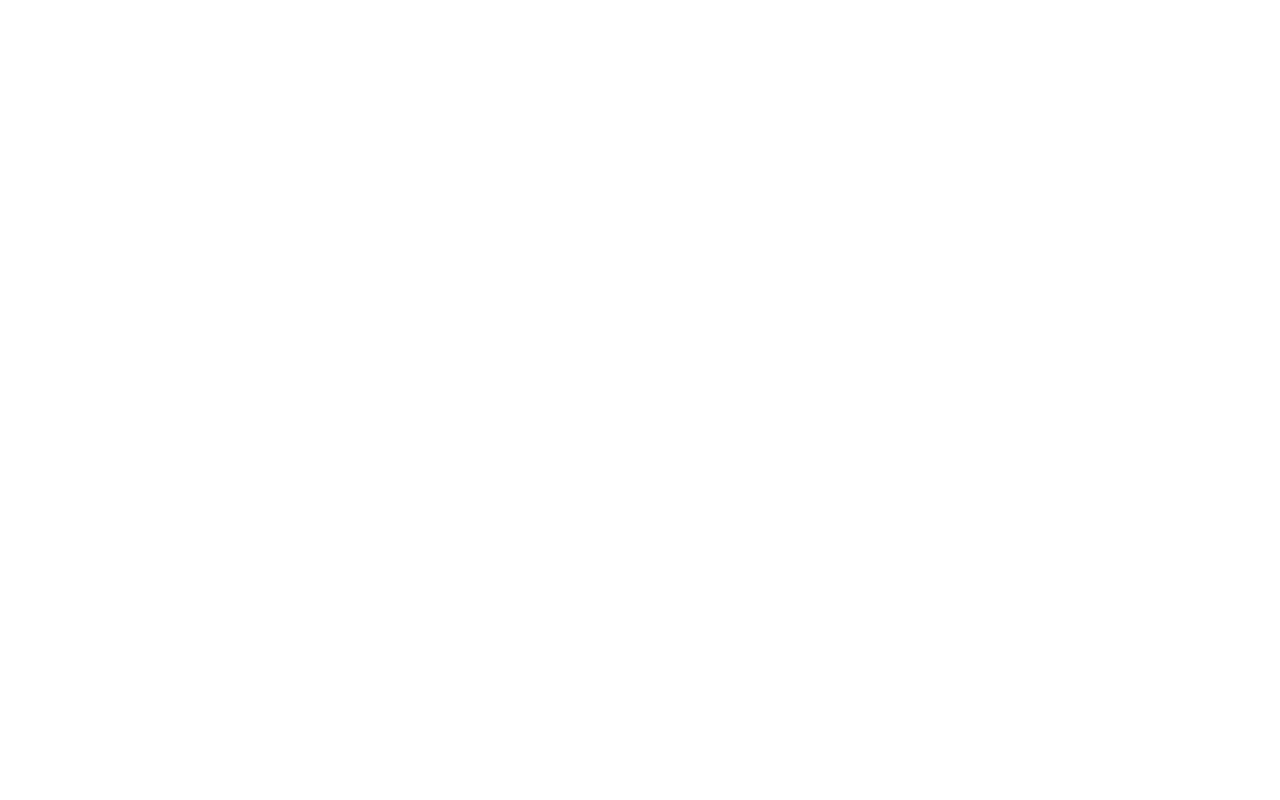
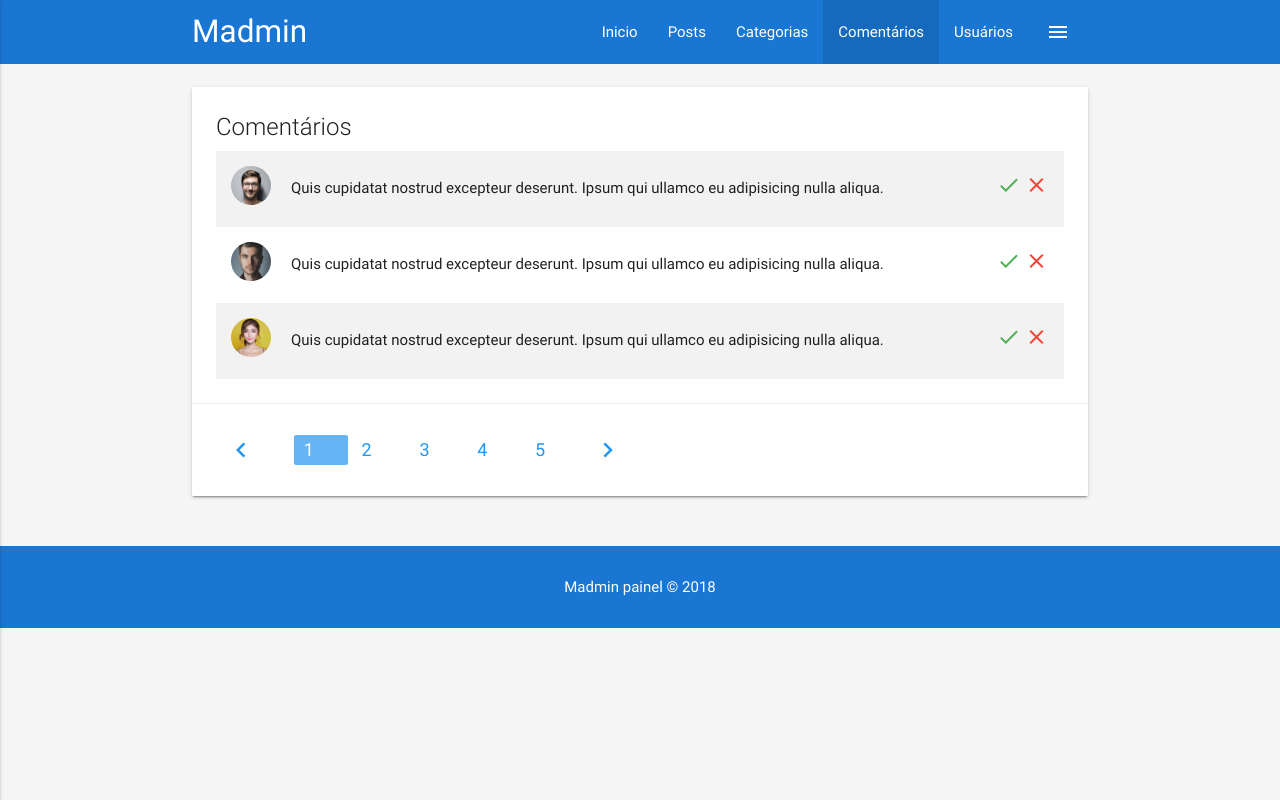
Before and after one commit to gustavocosta7/materialize_madmin, a plain HTML site: page materialize_madmin/comentarios.html in a window 1280 px wide. Drawn offline with nearby package versions, Linux system fonts and the light colour scheme.

Commit message:
comentarios

```diff
--- a/materialize_madmin/comentarios.html
+++ b/materialize_madmin/comentarios.html
@@ -0,0 +1,226 @@
+<!DOCTYPE html>
+<html>
+  <head>
+    <!--Import Google Icon Font-->
+    <link
+      href="https://fonts.googleapis.com/icon?family=Material+Icons"
+      rel="stylesheet"
+    />
+    <!--Import materialize.css-->
+    <link
+      type="text/css"
+      rel="stylesheet"
+      href="css/materialize.min.css"
+      media="screen,projection"
+    />
+    <link type="text/css" rel="stylesheet" href="css/main.css" />
+
+    <!--Let browser know website is optimized for mobile-->
+    <meta name="viewport" content="width=device-width, initial-scale=1.0" />
+    <title>Custom Materialize Theme</title>
+  </head>
+
+  <body class="grey lighten-4">
+    <nav class="blue darken-2">
+      <div class="container">
+        <div class="nav-wrapper">
+          <a href="index.html" class="brand-logo">Madmin</a>
+          <a
+            href="#"
+            data-activates="side-nav"
+            class="button-collapse show-on-large right"
+          >
+            <i class="material-icons">menu</i>
+          </a>
+          <ul class="right hide-on-med-and-down">
+            <li><a href="index.html">Inicio</a></li>
+            <li ><a href="posts.html">Posts</a></li>
+            <li><a href="categorias.html">Categorias</a></li>
+            <li class="active"><a href="comentarios.html">Comentários</a></li>
+            <li><a href="usuarios.html">Usuários</a></li>
+          </ul>
+          <!-- Side nav -->
+          <ul id="side-nav" class="side-nav">
+            <li>
+              <div class="user-view">
+                <div class="background"><img src="img/ocean.jpg" alt="" /></div>
+                <a href="#">
+                  <img src="img/person1.jpg" alt="" class="circle" />
+                </a>
+                <a href="#"> <span class="name white-text">John Doe</span> </a>
+                <a href="#">
+                  <span class="email white-text">jdoe@gmail.com</span>
+                </a>
+              </div>
+            </li>
+            <li>
+              <a href="index.html">
+                <i class="material-icons">dashboard</i> Menu</a
+              >
+            </li>
+            <li><a href="posts.html">Posts</a></li>
+            <li><a href="categorias.html">Categorias</a></li>
+            <li><a href="comentarios.html">Comentários</a></li>
+            <li><a href="usuarios.html">Usuários</a></li>
+            <li><div class="divider"></div></li>
+            <li><a class="subheader">Editar conta</a></li>
+            <li><a href="login.html" class="waves-effect">Sair</a></li>
+          </ul>
+        </div>
+      </div>
+    </nav>
+    <!-- SECTION : Comentários -->
+
+    <section class="section section-comments grey lighten-4">
+      <div class="container">
+        <div class="row">
+          <div class="col s12">
+            <div class="card">
+              <div class="card-content">
+                <span class="card-title">Comentários</span>
+                <table class="striped">
+
+                  <tbody>
+                    <tr>
+                      <td width="70">
+                          <img src="img/person1.jpg" alt="" class="responsive-img circle" style="width: 40px;margin-left: 10px">
+                      </td>
+                      <td>Quis cupidatat nostrud excepteur deserunt. Ipsum qui ullamco eu adipisicing nulla aliqua.</td>
+                      <td>
+                        <a href="#!" class="green-text">
+                            <i class="material-icons">done</i>
+                        </a>
+                        <a href="#!" class="red-text">
+                            <i class="material-icons">close</i>
+                        </a>
+                      </td>
+                    </tr>
+
+                    <tr>
+                        <td width="70">
+                            <img src="img/person2.jpg" alt="" class="responsive-img circle" style="width: 40px;margin-left: 10px">
+                        </td>
+                        <td>Quis cupidatat nostrud excepteur deserunt. Ipsum qui ullamco eu adipisicing nulla aliqua.</td>
+                        <td>
+                          <a href="#!" class="green-text">
+                              <i class="material-icons">done</i>
+                          </a>
+                          <a href="#!" class="red-text">
+                              <i class="material-icons">close</i>
+                          </a>
+                        </td>
+                      </tr>
+
+                      <tr>
+                        <td width="70">
+                            <img src="img/person3.jpg" alt="" class="responsive-img circle" style="width: 40px;margin-left: 10px">
+                        </td>
+                        <td>Quis cupidatat nostrud excepteur deserunt. Ipsum qui ullamco eu adipisicing nulla aliqua.</td>
+                        <td>
+                          <a href="#!" class="green-text">
+                              <i class="material-icons">done</i>
+                          </a>
+                          <a href="#!" class="red-text">
+                              <i class="material-icons">close</i>
+                          </a>
+                        </td>
+                      </tr>
+                  </tbody>
+                </table>
+              </div>
+              <div class="card-action">
+                <ul class="pagination">
+                  <li class="disabled">
+                    <a href="#!" class="blue-text center">
+                      <i class="material-icons">chevron_left</i></a
+                    >
+                  </li>
+                  <li class="active blue lighten-2">
+                    <a href="#!" class="white-text center">1</a>
+                  </li>
+                 <li class="waves-effect">
+                    <a href="#!" class="blue-text center">2</a>
+                  </li>
+                  <li class="waves-effect">
+                    <a href="#!" class="blue-text center">3</a>
+                  </li>
+                  <li class="waves-effect">
+                    <a href="#!" class="blue-text center">4</a>
+                  </li>
+                  <li class="waves-effect">
+                    <a href="#!" class=" center blue-text">5</a>
+                  </li>
+                  <li class="waves-effect">
+                    <a href="#!" class=" center blue-text">
+                      <i class="material-icons center">chevron_right</i></a
+                    >
+                  </li>
+                </ul>
+              </div>
+            </div>
+          </div>
+        </div>
+      </div>
+    </section>
+
+    <!-- FIM SECTION : POSTS -->
+    <!-- Footer -->
+    <footer class="section blue darken-2 white-text center">
+      <p>Madmin painel &copy; 2018</p>
+    </footer>
+
+
+
+    <!-- ADD POST MODAL  -->
+    <div id="category-modal" class="modal">
+        <div class="modal-content">
+          <h4>Adicionar categoria</h4>
+          <form action="">
+            <div class="input-field">
+              <input type="text" id="title" /> <label for="title">Titulo</label>
+            </div>
+            </div>
+          </form>
+          <div class="modal-footer">
+            <a href="#!" class="modal-action modal-close btn blue white-text"
+              >Salvar</a
+            >
+          </div>
+        </div>
+    <!-- PRELOADER -->
+    <div class="loader preloader-wrapper big active">
+      <div class="spinner-layer spinner-blue-only">
+        <div class="circle-clipper left"><div class="circle"></div></div>
+        <div class="gap-patch"><div class="circle"></div></div>
+        <div class="circle-clipper right"><div class="circle"></div></div>
+      </div>
+    </div>
+    <!--Import jQuery / materialize.js-->
+    <script
+      type="text/javascript"
+      src="https://code.jquery.com/jquery-3.2.1.min.js"
+    ></script>
+    <script type="text/javascript" src="js/materialize.min.js"></script>
+    <script>
+      // Oculta Sections
+      $('.section').hide();
+
+      setTimeout(function() {
+        $(document).ready(function() {
+          // Mostra sections
+          $('.section').fadeIn();
+
+          // Oculta preloader
+          $('.loader').fadeOut();
+
+          //Init Side nav
+          $('.button-collapse').sideNav();
+          //inicia modal
+          $('.modal').modal();
+
+          // Counter
+        });
+      }, 1000);
+    </script>
+  </body>
+</html>
```
Also changed, not shown: materialize_madmin/categorias.html (+2 -2 lines), materialize_madmin/posts.html (+0 -10 lines).
